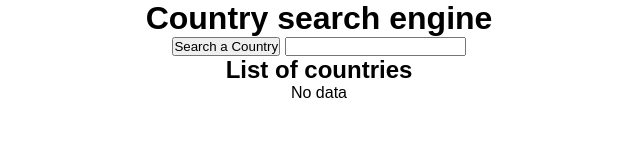
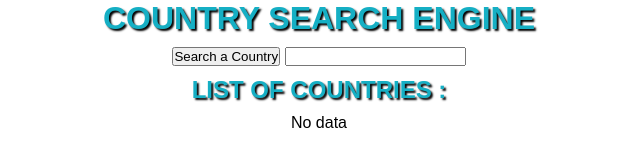
Before and after one commit to adeeio/SearchEngine, a website: page index.html in a window 1280 px wide. Shown: the whole page, without its empty margins (321-961 px from the left). Drawn offline with nearby package versions, Linux system fonts and the light colour scheme.

Commit message:
project finished

```diff
--- a/index.html
+++ b/index.html
@@ -10,10 +10,10 @@
 </head>
 
 <body>
-    <h1>Country search engine</h1>
+    <h1 class="engine-title">Country search engine</h1>
     <button id="search">Search a Country</button>
     <input type="text" id="country-name" />
-    <h2>List of countries</h2>
+    <h2 class="engine-subtitle">List of countries : </h2>
     <div class="output">
         <ul id="countries">
             <li>No data</li>
--- a/js/script.js
+++ b/js/script.js
@@ -23,8 +23,9 @@ function searchCountries() {
 function showCountriesList(resp) {
     var response = resp[0];
     countriesList.innerHTML = '';
+
     resp.forEach(function(item){
-        var check = loadAll(response);
+        var check = loadAll(item);
         var liEl = document.createElement('li');
         liEl.innerHTML = check;
         countriesList.appendChild(liEl);
--- a/sass/style.scss
+++ b/sass/style.scss
@@ -7,6 +7,18 @@
 
 body {
     text-align: center;
+}
+
+.engine-title {
+    text-transform: uppercase;
+    color: rgb(21, 175, 196);
+    margin-bottom: 10px;
+    text-shadow: 2px 2px 2px black;
+}
+
+.engine-subtitle {
+    @extend .engine-title;
+    margin: 10px 0;
 }
 
 .flag {
@@ -69,7 +81,6 @@ body {
 .output {
     display: flex;
     justify-content: center;
-    flex-wrap: nowrap;
     width: auto;
     li {
         list-style-type: none;
@@ -79,3 +90,13 @@ body {
 h3 {
     padding: 5px 0;
 }
+
+@media (max-width: 799px) {
+    .output {
+        width: auto;
+    }
+
+    .box {
+        width: 400px;
+    }
+}
```
Also changed, not shown: css/style.css, 1 other file.
